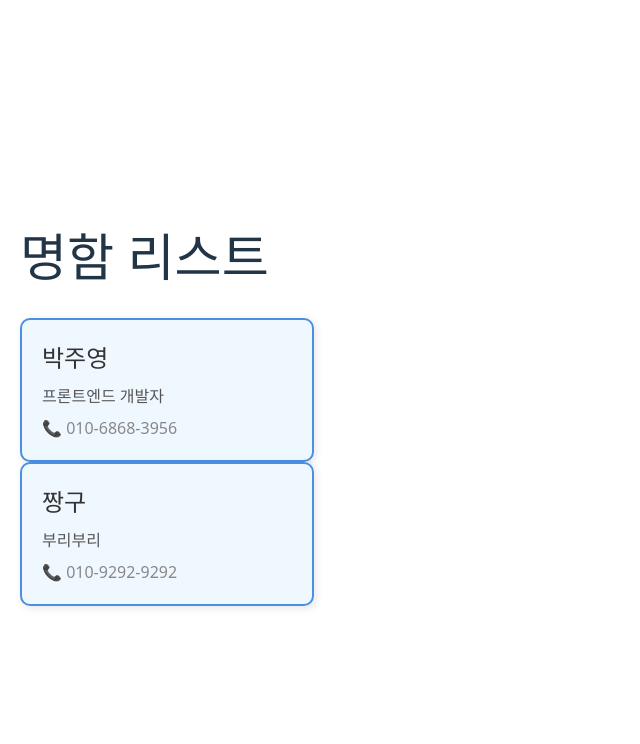
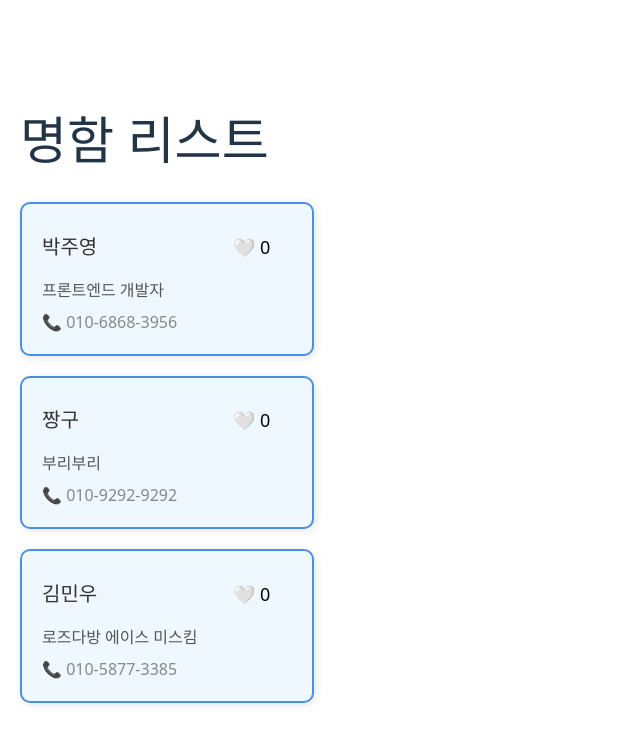
Before and after one commit to jjjuun-debug/practice-fe, a React (Vite) app: page / in a window 1280 px wide. Shown: the top 744 px of the page, without its empty margins (0-640 px from the left). Built offline with nearby package versions, Linux system fonts and the light colour scheme.

Commit message:
feat: day2 heart toggle

```diff
--- a/src/App.jsx
+++ b/src/App.jsx
@@ -16,6 +16,11 @@ function App() {
         jobTitle="부리부리"
         contact="010-9292-9292"
       />
+      <BusinessCard
+        name="김민우"
+        jobTitle="로즈다방 에이스 미스킴"
+        contact="010-5877-3385"
+      />
     </div>
   );
 }
--- a/src/BusinessCard.jsx
+++ b/src/BusinessCard.jsx
@@ -1,10 +1,29 @@
-// BusinessCard.jsx
-import React from 'react';
+import React, { useState } from 'react';
 
 function BusinessCard({ name, jobTitle, contact }) {
+  const [likes, setLikes] = useState(0);
+  const [liked, setLiked] = useState(false);
+
+  const handleLike = () => {
+    if (liked) {
+      setLikes(likes - 1);
+    } else {
+      setLikes(likes + 1);
+    }
+    setLiked(!liked);
+  };
+
   return (
     <div style={styles.card}>
-      <h2 style={styles.name}>{name}</h2>
+      <h2 style={styles.name}>
+        {name}
+        <button
+          onClick={handleLike}
+          style={styles.heartButton}
+        >
+          {liked ? '❤️' : '🤍'} {likes}
+        </button>
+      </h2>
       <p style={styles.job}>{jobTitle}</p>
       <p style={styles.contact}>📞 {contact}</p>
     </div>
@@ -18,11 +37,23 @@ const styles = {
     padding: '20px',
     width: '250px',
     backgroundColor: '#f0f8ff',
-    boxShadow: '2px 2px 8px rgba(0,0,0,0.1)'
+    boxShadow: '2px 2px 8px rgba(0,0,0,0.1)',
+    marginBottom: '20px'
   },
   name: {
+    display: 'flex',
+    justifyContent: 'space-between',
+    alignItems: 'center',
     margin: 0,
     color: '#333',
+    fontSize: '20px'
+  },
+  heartButton: {
+    background: 'none',
+    border: 'none',
+    cursor: 'pointer',
+    fontSize: '18px',
+    marginLeft: '10px',
   },
   job: {
     margin: '8px 0',
```
